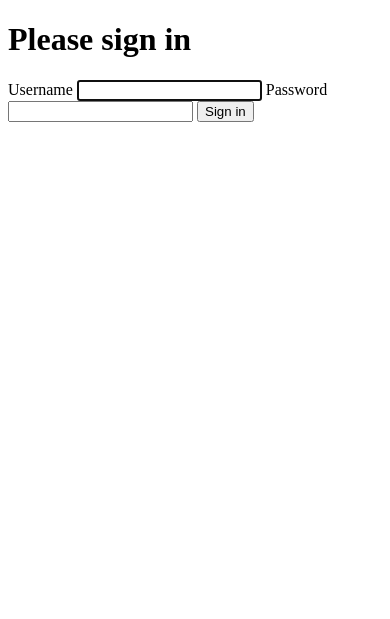
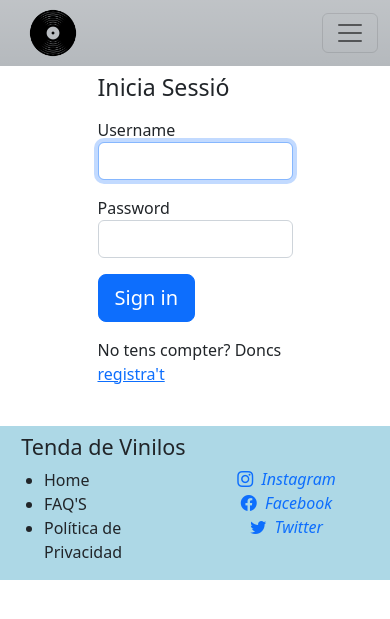
Before and after one commit to jordi-gp/09-jordi-symfony, a Symfony app: template templates/security/login.html.twig in a window 390 px wide. Shown: the top 619 px of the page. Run offline with Twig, Linux system fonts and the light colour scheme; the template is opened without the code that fills it, so the values that code supplies are empty; some libraries are stand-ins or nearby versions.

Commit message:
Problemes amb les rutes

```diff
--- a/src/Controller/DefaultController.php
+++ b/src/Controller/DefaultController.php
@@ -5,6 +5,7 @@ namespace App\Controller;
 use App\Entity\Usuario;
 use App\Repository\UsuarioRepository;
 use Symfony\Bundle\FrameworkBundle\Controller\AbstractController;
+use Symfony\Component\HttpFoundation\Request;
 use Symfony\Component\HttpFoundation\Response;
 use Symfony\Component\Routing\Annotation\Route;
 
@@ -20,9 +21,12 @@ class DefaultController extends AbstractController
     # 'sudo docker ps'
 
     #[Route('/home', name: 'index')]
-    public function index(UsuarioRepository $usuarioRepository): Response
+    public function index(Request $request, UsuarioRepository $usuarioRepository): Response
     {
         $usuarios = $usuarioRepository->findOneBy([], ['username' => 'ASC']);
+
+        $session = $request->getSession();
+        dump($session);
 
         return $this->render('default/vinil.html.twig', [
             'usuario' => $usuarios,
--- a/src/Controller/UsuarioController.php
+++ b/src/Controller/UsuarioController.php
@@ -13,7 +13,7 @@ use Symfony\Component\Routing\Annotation\Route;
 
 class UsuarioController extends AbstractController
 {
-    #[Route('/user/register', name: 'register')]
+    #[Route('/register', name: 'register')]
     public function register(Request $request, UsuarioRepository $usuarioRepository): Response
     {
         $user = new Usuario();
--- a/src/Entity/Usuario.php
+++ b/src/Entity/Usuario.php
@@ -7,11 +7,12 @@ use Doctrine\Common\Collections\ArrayCollection;
 use Doctrine\Common\Collections\Collection;
 use Doctrine\DBAL\Types\Types;
 use Doctrine\ORM\Mapping as ORM;
+use Symfony\Component\Security\Core\User\PasswordAuthenticatedUserInterface;
 use Symfony\Component\Security\Core\User\UserInterface;
 use Symfony\Component\Validator\Constraints as Assert;
 
 #[ORM\Entity(repositoryClass: UsuarioRepository::class)]
-class Usuario implements UserInterface
+class Usuario implements UserInterface, PasswordAuthenticatedUserInterface
 {
     #[ORM\Id]
     #[ORM\GeneratedValue]
--- a/src/Security/CustomAuthenticator.php
+++ b/src/Security/CustomAuthenticator.php
@@ -19,7 +19,7 @@ class CustomAuthenticator extends AbstractLoginFormAuthenticator
 {
     use TargetPathTrait;
 
-    public const LOGIN_ROUTE = 'app_login';
+    public const LOGIN_ROUTE = 'login';
 
     public function __construct(private UrlGeneratorInterface $urlGenerator)
     {
@@ -48,7 +48,7 @@ class CustomAuthenticator extends AbstractLoginFormAuthenticator
 
         // For example:
         // return new RedirectResponse($this->urlGenerator->generate('some_route'));
-        return new RedirectToRoute('index');
+        return new RedirectResponse($this->urlGenerator->generate('home'));
         #throw new \Exception('TODO: provide a valid redirect inside '.__FILE__);
     }
 
--- a/templates/_menu.html.twig
+++ b/templates/_menu.html.twig
@@ -19,29 +19,32 @@
                             <a class="nav-link" href="#">Link</a>
                         </li>
                         <!--Menú desplegat-->
+                        {% if app.user %}
                         <li class="nav-item dropdown">
                             <a class="nav-link dropdown-toggle" href="#" role="button" data-bs-toggle="dropdown" aria-expanded="false">
-                                @usuario
+                                {{ app.user.username }}
                             </a>
                             <ul class="dropdown-menu">
                                 <li><a class="dropdown-item" href="#">Perfil</a></li>
                                 <li><a class="dropdown-item" href="#">Vinils Guardats</a></li>
+                                <li>
+                                    <a class="dropdown-item" href="{{ path('logout') }}">Tanca Sessió</a>
+                                </li>
                             </ul>
+                        </li>
+                        {% else %}
+                        <li class="nav-item">
+                            <a class="nav-link" href="{{ path('login') }}">Inicia Sessió</a>
                         </li>
                         <li class="nav-item">
                             <a class="nav-link" href="{{ path('register') }}">Registra't</a>
                         </li>
-                        <li>
-                            <a class="nav-link" href="#">
-                                <!--usuario.username-->
-                            </a>
-                        </li>
-                        <!--Carret de la compra-->
-                        <li class="nav-item" id="basket">
-                            <a class="nav-link active">
-                                <i class="bi bi-basket"></i>
-                            </a>
-                        </li>
+                        {% endif %}
+                        {% if is_granted('ROLE_ADMIN') %}
+                            <li class="nav-item">
+                                <a class="nav-link" href="#">Backoffice</a>
+                            </li>
+                        {% endif %}
                     </ul>
                     <form class="d-flex" role="search">
                         <input class="form-control me-2" type="search" placeholder="Search" aria-label="Search">
--- a/templates/security/login.html.twig
+++ b/templates/security/login.html.twig
@@ -1,25 +1,27 @@
-{% extends 'base.html.twig' %}
+{% extends 'default.html.twig' %}
 
 {% block title %}Log in!{% endblock %}
 
-{% block body %}
-<form method="post">
-    {% if error %}
-        <div class="alert alert-danger">{{ error.messageKey|trans(error.messageData, 'security') }}</div>
-    {% endif %}
-
+{% block main %}
+<div class="d-flex d-flex-row justify-content-center mt-2 mb-4">
+    <div class="col-6 col-md-4">
+        <form method="post" novalidate="novalidate">
             {% if app.user %}
                 <div class="mb-3">
-            You are logged in as {{ app.user.userIdentifier }}, <a href="{{ path('app_logout') }}">Logout</a>
+                    You are logged in as {{ app.user.userIdentifier }}, <a href="{{ path('logout') }}">Logout</a>
                 </div>
             {% endif %}
 
-    <h1 class="h3 mb-3 font-weight-normal">Please sign in</h1>
+            <div class="d-grid gap-3">
+                <div>
+                    <h1 class="h3 mb-3 font-weight-normal">Inicia Sessió</h1>
                     <label for="inputUsername">Username</label>
                     <input type="text" value="{{ last_username }}" name="username" id="inputUsername" class="form-control" autocomplete="username" required autofocus>
+                </div>
+                <div>
                     <label for="inputPassword">Password</label>
                     <input type="password" name="password" id="inputPassword" class="form-control" autocomplete="current-password" required>
-
+                </div>
             <input type="hidden" name="_csrf_token"
                    value="{{ csrf_token('authenticate') }}"
             >
@@ -34,9 +36,19 @@
                     </label>
                 </div>
             #}
-
+                {% if error %}
+                    <div class="alert alert-danger">{{ error.messageKey|trans(error.messageData, 'security') }}</div>
+                {% endif %}
+                <div>
                     <button class="btn btn-lg btn-primary" type="submit">
                         Sign in
                     </button>
+                </div>
+                <div>
+                    <p>No tens compter? Doncs <a href="{{ path('register') }}">registra't</a></p>
+                </div>
+            </div>
         </form>
+    </div>
+</div>
 {% endblock %}
```
Also changed, not shown: src/DataFixtures/AppFixtures.php (+15 -2 lines), 1 other file. Lines whose indentation alone changed are shown as unchanged.
